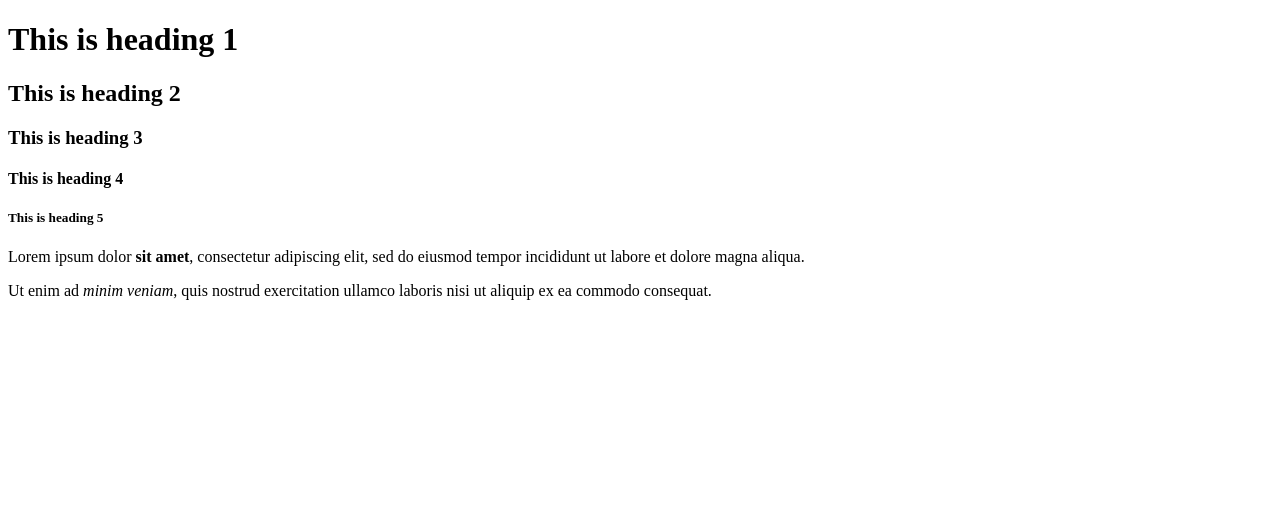
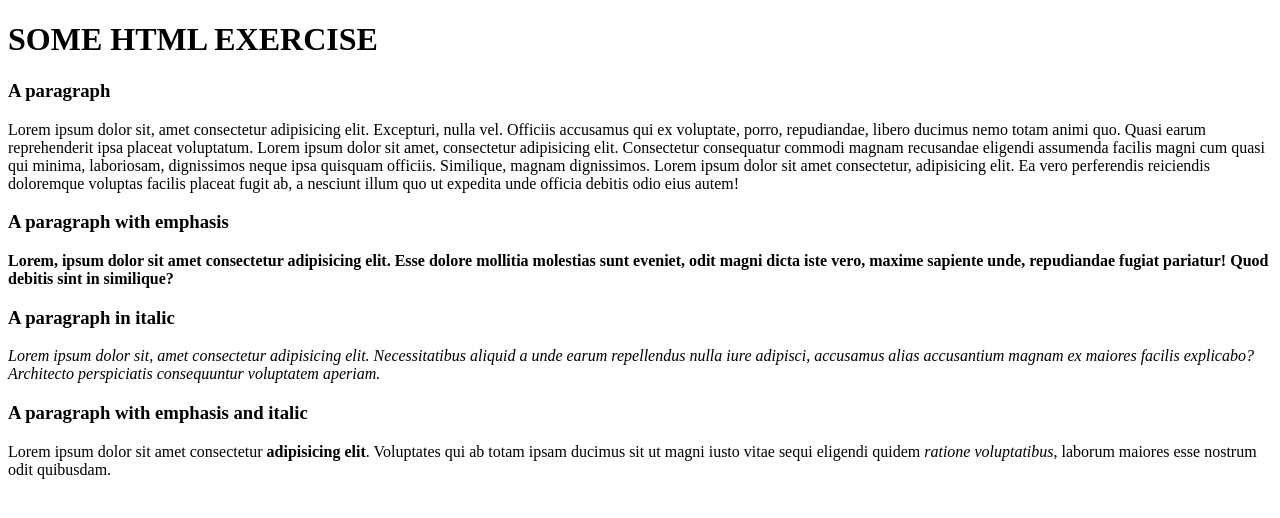
Before and after one commit to deerrppp/git_test, a plain HTML site: page html-boilerplate/index.html in a window 1280 px wide. Drawn offline with Linux system fonts and the light colour scheme.

Commit message:
Removing previous exercise and doing the assignment in TheOdinProject's lesson: https://www.theodinproject.com/lessons/foundations-working-with-text#assignment

```diff
--- a/html-boilerplate/index.html
+++ b/html-boilerplate/index.html
@@ -7,6 +7,8 @@
     </head>
 
     <body>
+        <!-- PREVIOUS EXERCISE
+
         <h1>This is heading 1</h1>
         <h2>This is heading 2</h2>
         <h3>This is heading 3</h3>
@@ -15,5 +17,15 @@
         <p>Lorem ipsum dolor <strong>sit amet</strong>, consectetur adipiscing elit, sed do eiusmod tempor incididunt ut labore et dolore magna aliqua.</p>
         <p>Ut enim ad <em>minim veniam</em>, quis nostrud exercitation ullamco laboris nisi ut aliquip ex ea commodo consequat.</p>
 
+        -->
+        <h1>SOME HTML EXERCISE</h1>
+        <h3>A paragraph</h3>
+        <p>Lorem ipsum dolor sit, amet consectetur adipisicing elit. Excepturi, nulla vel. Officiis accusamus qui ex voluptate, porro, repudiandae, libero ducimus nemo totam animi quo. Quasi earum reprehenderit ipsa placeat voluptatum. Lorem ipsum dolor sit amet, consectetur adipisicing elit. Consectetur consequatur commodi magnam recusandae eligendi assumenda facilis magni cum quasi qui minima, laboriosam, dignissimos neque ipsa quisquam officiis. Similique, magnam dignissimos. Lorem ipsum dolor sit amet consectetur, adipisicing elit. Ea vero perferendis reiciendis doloremque voluptas facilis placeat fugit ab, a nesciunt illum quo ut expedita unde officia debitis odio eius autem!</p>
+        <h3>A paragraph with emphasis</h3>
+        <strong>Lorem, ipsum dolor sit amet consectetur adipisicing elit. Esse dolore mollitia molestias sunt eveniet, odit magni dicta iste vero, maxime sapiente unde, repudiandae fugiat pariatur! Quod debitis sint in similique?</strong>
+        <h3>A paragraph in italic</h3>
+        <em>Lorem ipsum dolor sit, amet consectetur adipisicing elit. Necessitatibus aliquid a unde earum repellendus nulla iure adipisci, accusamus alias accusantium magnam ex maiores facilis explicabo? Architecto perspiciatis consequuntur voluptatem aperiam.</em>
+        <h3>A paragraph with emphasis and italic</h3>
+        <p>Lorem ipsum dolor sit amet consectetur <strong>adipisicing elit</strong>. Voluptates qui ab totam ipsam ducimus sit ut magni iusto vitae sequi eligendi quidem <em>ratione voluptatibus</em>, laborum maiores esse nostrum odit quibusdam.</p>
     </body>
 </html>
```
